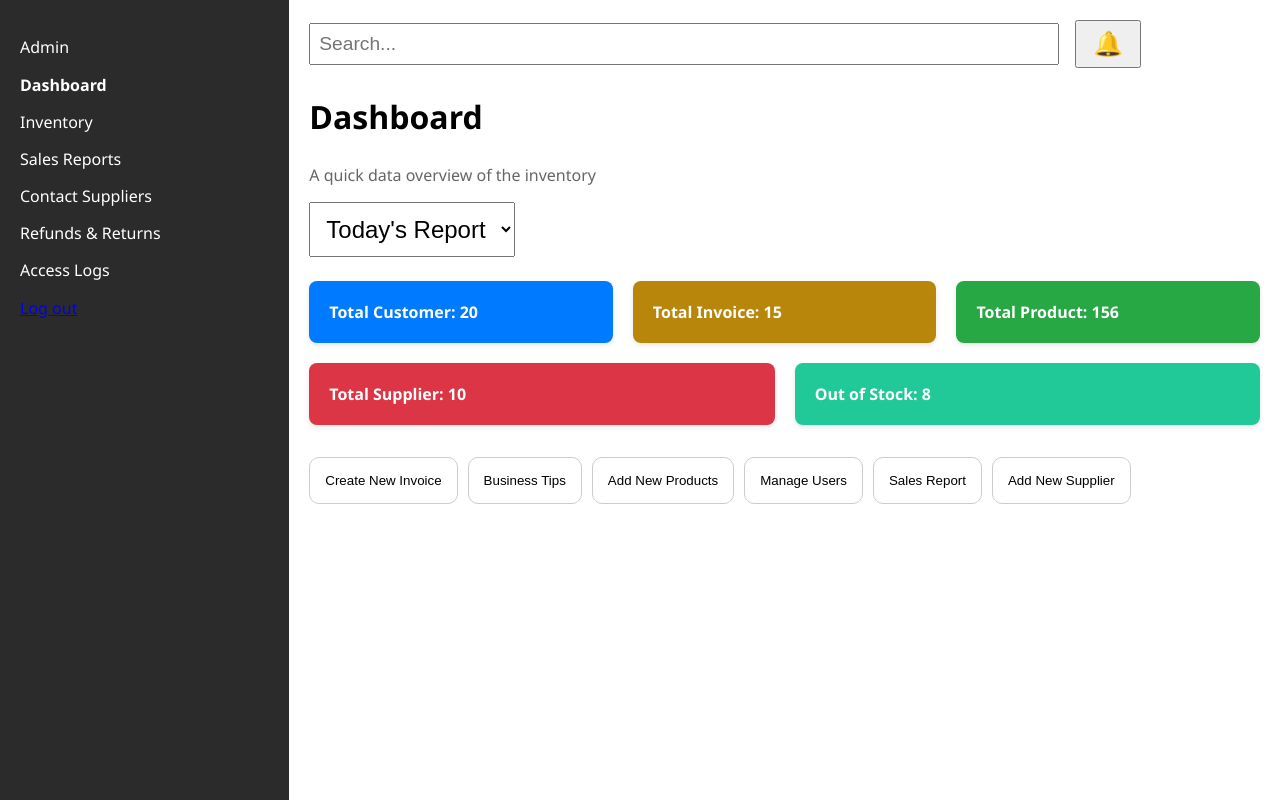
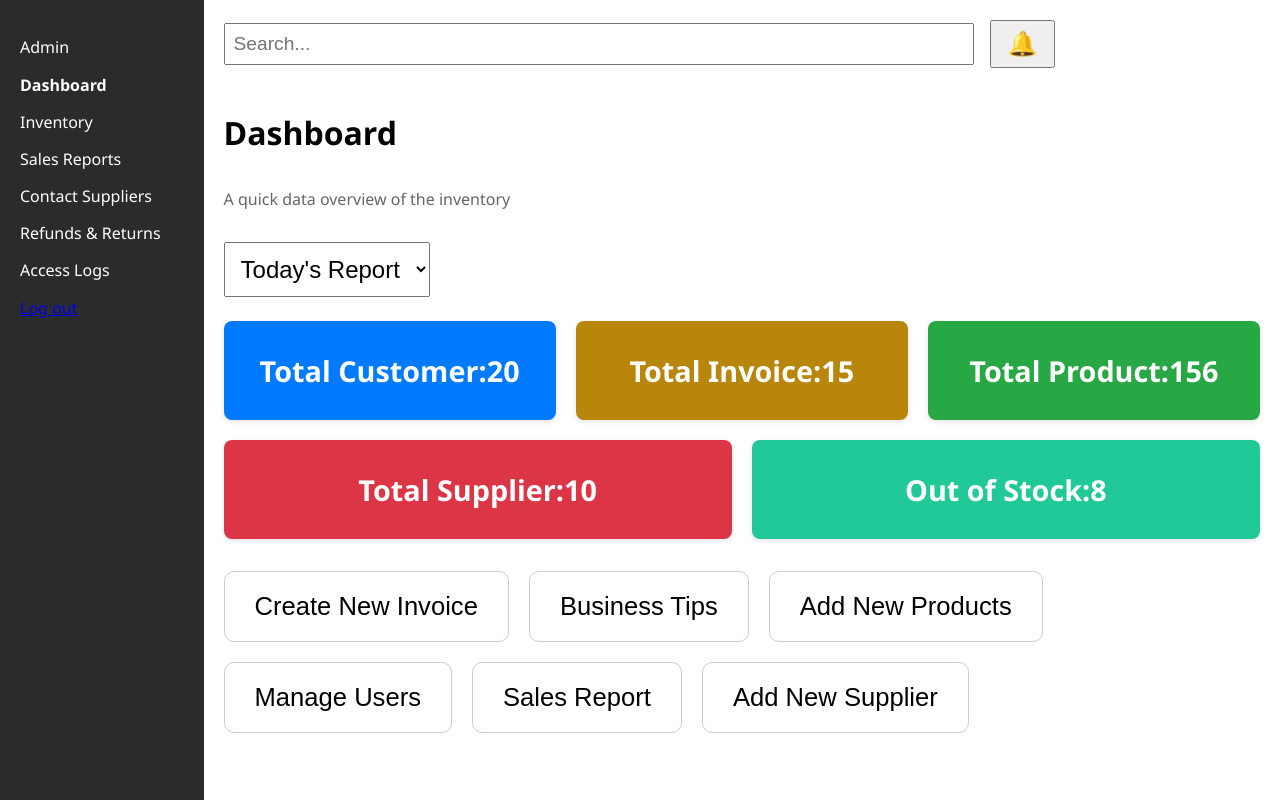
Before and after one commit to Lord-binns/IT38A-Enterprise-System, a PHP site: page /New_Finals_Activityt1/pages/dashboard.php in a window 1280 px wide. Run offline with PHP 8.4, Linux system fonts and the light colour scheme.

Commit message:
updated layout

```diff
--- a/New_Finals_Activityt1/pages/dashboard.php
+++ b/New_Finals_Activityt1/pages/dashboard.php
@@ -72,6 +72,9 @@
     }
 
     .dashboard-header {
+      display: flex;
+      flex-direction: column; /* Stack the elements vertically */
+      align-items: flex-start; /* Align items to the left */
       margin-bottom: 1.5rem;
     }
 
@@ -83,11 +86,13 @@
     .dashboard-header p {
       font-size: 1rem;
       color: #666;
+      margin-top: 0.5rem; /* Adds space between the title and the description */
     }
 
     .dashboard-header select {
       font-size: 1.5rem;
       padding: 0.75rem;
+      margin-top: 1rem; /* Adds space between the paragraph and the dropdown */
     }
 
     .metrics {
@@ -99,11 +104,15 @@
 
     .card {
       flex: 1 1 200px;
-  padding: 20px;
+      padding: 30px; /* Increased padding for larger cards */
       border-radius: 8px;
       color: white;
       font-weight: bold;
       box-shadow: 0 2px 5px rgba(0, 0, 0, 0.1);
+      display: flex;
+      justify-content: center;
+      align-items: center;
+      font-size: 1.8rem; /* Same font size for all cards */
     }
 
     .blue { background-color: #007bff; }
@@ -115,16 +124,19 @@
     .quick-actions {
       display: flex;
       flex-wrap: wrap;
-  gap: 10px;
+      gap: 20px; /* Increased gap for more spacing */
+      margin-top: 2rem; /* Space above the quick actions */
     }
 
     .quick-actions button {
-  padding: 15px;
+      padding: 20px 30px; /* Increased padding for larger buttons */
+      font-size: 1.6rem; /* Increased font size */
       border: 1px solid #ccc;
       background: white;
       border-radius: 10px;
       cursor: pointer;
       transition: 0.3s ease;
+      min-width: 200px; /* Ensures buttons are a minimum size */
     }
 
     .quick-actions button:hover {
@@ -169,7 +181,6 @@
         </select>
       </section>
 
-
       <section class="metrics">
         <div class="card blue">Total Customer: <span>20</span></div>
         <div class="card gold">Total Invoice: <span>15</span></div>
```
Lines whose indentation alone changed are shown as unchanged.
